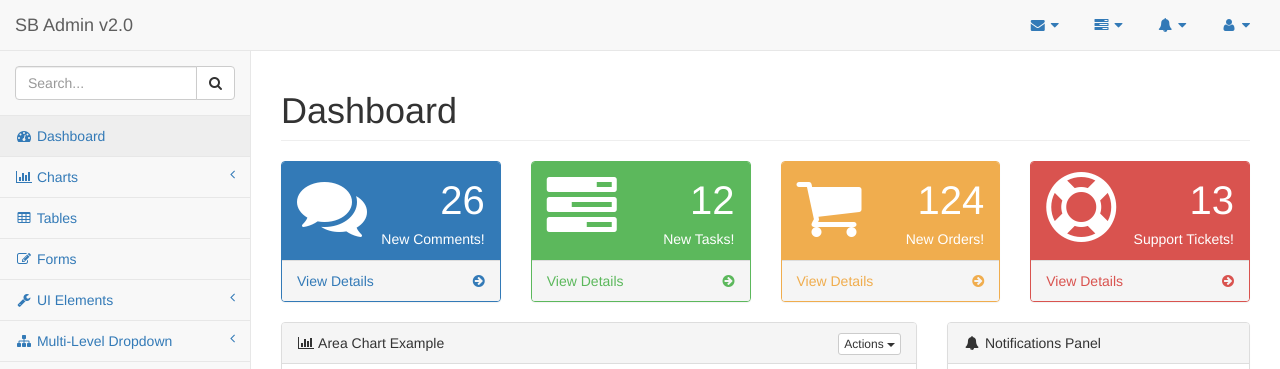
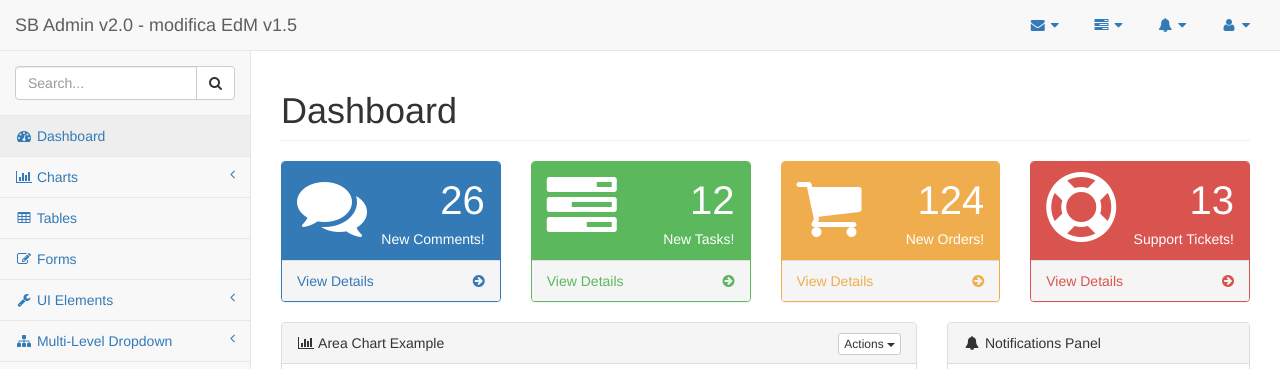
Before and after one commit to edima77/sbadmin, a website: page pages/index.html in a window 1280 px wide. Shown: the top 369 px of the page. Drawn offline with Linux system fonts and the light colour scheme.

Commit message:
sbadmin v.1.5

```diff
--- a/pages/index.html
+++ b/pages/index.html
@@ -48,7 +48,7 @@
                     <span class="icon-bar"></span>
                     <span class="icon-bar"></span>
                 </button>
-                <a class="navbar-brand" href="index.html">SB Admin v2.0</a>
+                <a class="navbar-brand" href="index.html">SB Admin v2.0 - modifica EdM v1.5</a>
             </div>
             <!-- /.navbar-header -->
 
```
